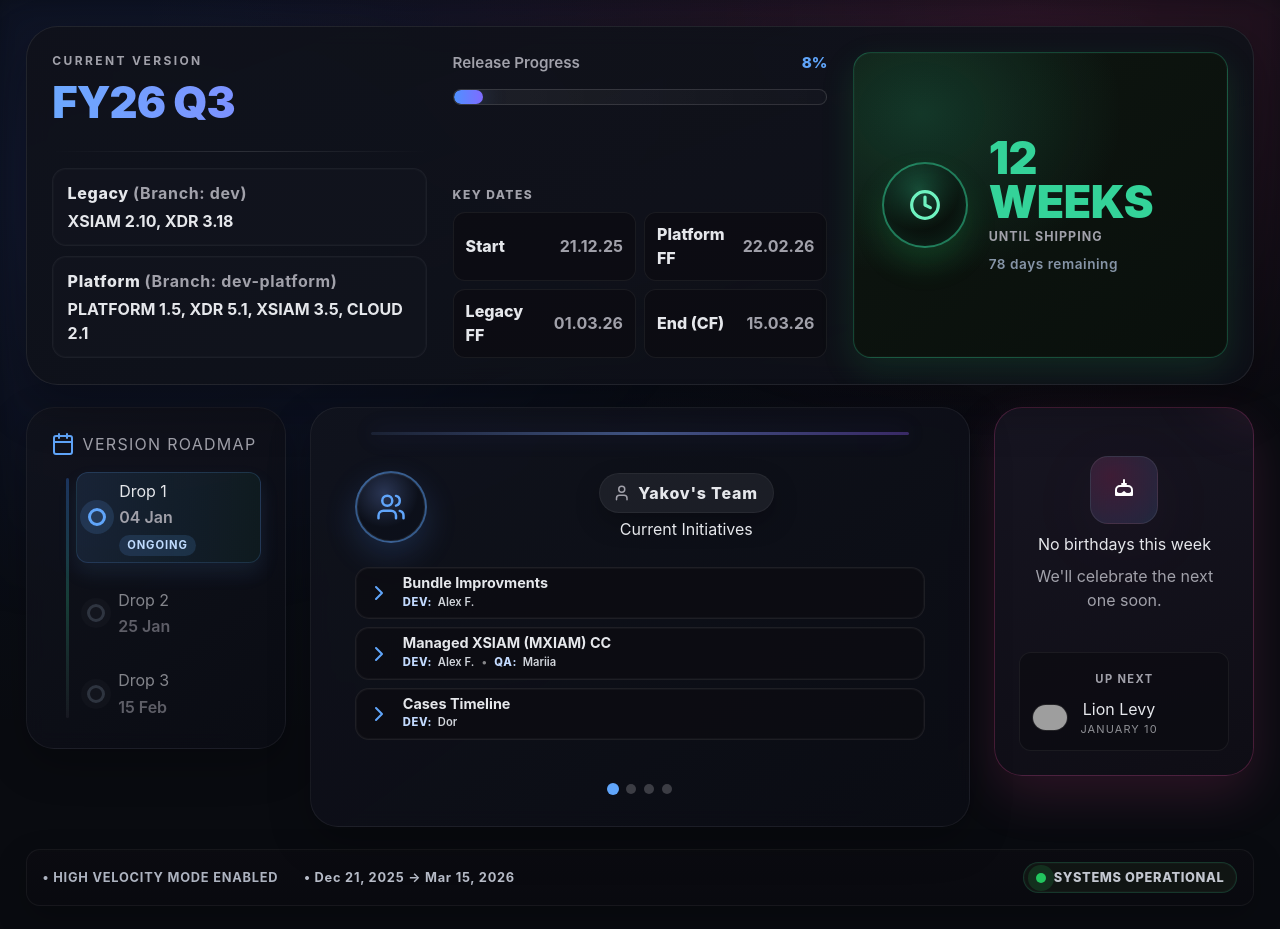
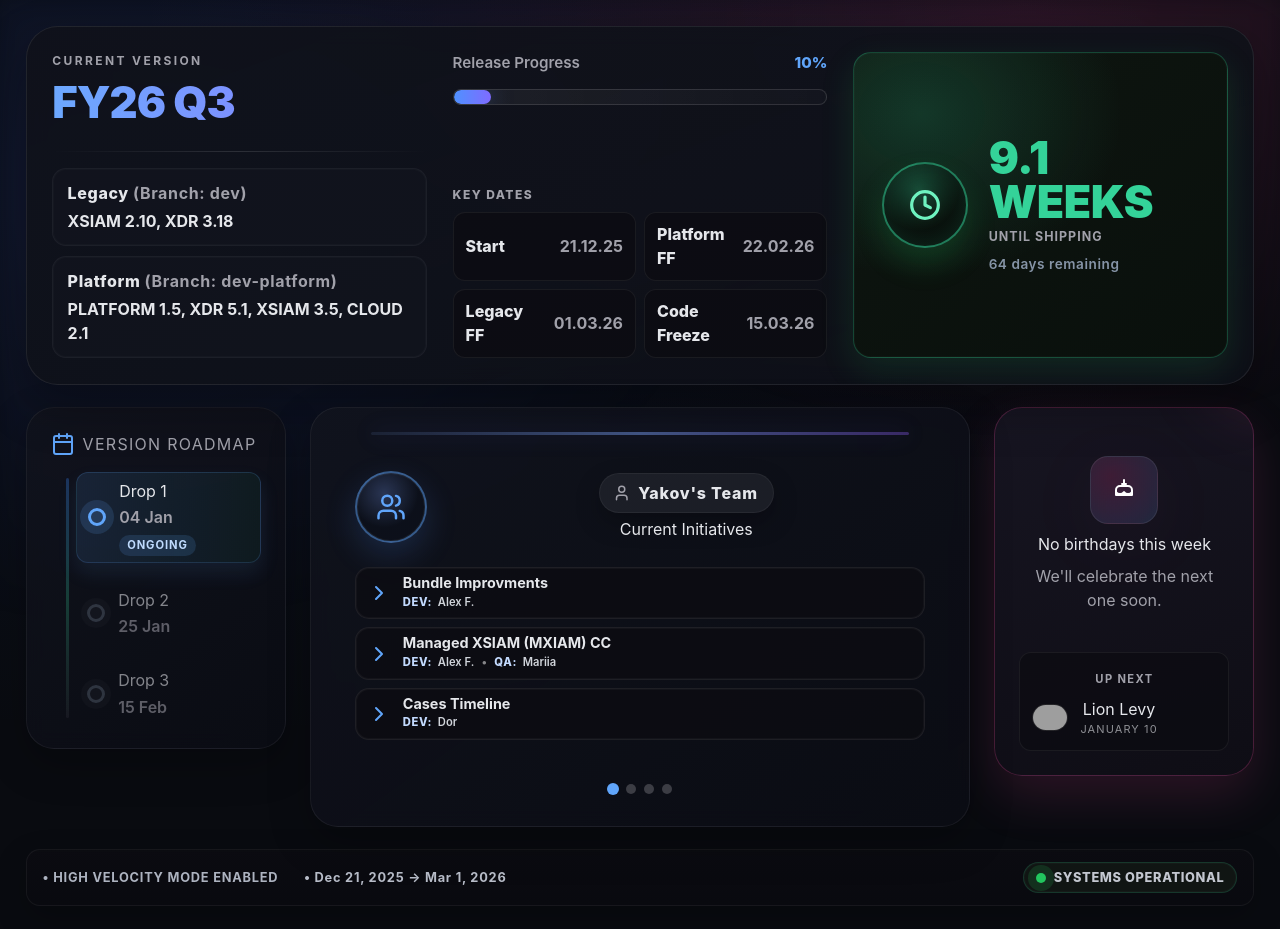
Before and after one commit to EliCohen/panw-dashboard, an Angular app: page / in a window 1280 px wide. Built offline with nearby package versions, Linux system fonts and the light colour scheme; grey boxes are pictures that could not be loaded.

Commit message:
Align timeline

```diff
--- a/public/config.json
+++ b/public/config.json
@@ -2,12 +2,12 @@
   "versionData": {
     "name": "FY26 Q3",
     "startDate": "2025-12-21",
-    "endDate": "2026-03-15",
+    "endDate": "2026-03-01",
     "milestones": [
       { "name": "Start", "date": "21.12.25" },
       { "name": "Platform FF", "date": "22.02.26" },
       { "name": "Legacy FF", "date": "01.03.26" },
-      { "name": "End (CF)", "date": "15.03.26" }
+      { "name": "Code Freeze", "date": "15.03.26" }
     ],
     "branches": [
       {
--- a/src/app/dashboard/dashboard.component.ts
+++ b/src/app/dashboard/dashboard.component.ts
@@ -7,6 +7,7 @@ import { Subscription } from 'rxjs';
 import { Birthday, Drop, Feature, Team, VersionData } from '../../models';
 import { calendarIcon, cakeIcon, checkIcon, chevronIcon, clockIcon, usersIcon, usersMiniIcon } from '../../icons';
 import { ConfigService } from '../../services/config.service';
+import { roundTo } from '../../services/utils.service';
 
 @Component({
   selector: 'dashboard',
@@ -40,7 +41,7 @@ export class DashboardComponent implements OnInit, OnDestroy {
 
   activeSlide = 0;
   slideIntervalMs = 10000;
-  weeksLeft = 0;
+  weeksLeft: number = 0;
 
   // Inline SVG strings for quick binding in the template.
   readonly calendarIcon: SafeHtml;
@@ -121,7 +122,7 @@ export class DashboardComponent implements OnInit, OnDestroy {
       this.configService.getConfig().subscribe({
         next: (data) => {
           this.versionData = this.calculateVersionData(data.versionData);
-          this.weeksLeft = Math.max(Math.ceil(this.versionData.daysLeft / 7), 0);
+          this.weeksLeft = Math.max(roundTo(this.versionData.daysLeft / 7,1), 0);
           this.drops = this.decorateDrops(data.drops);
           this.teams = Array.isArray(data.teams) ? data.teams.map((team) => this.decorateTeam(team)) : [];
           const decoratedBirthdays = this.prepareBirthdays(data.birthdays);
--- /dev/null
+++ b/src/services/utils.service.ts
@@ -0,0 +1,4 @@
+export function roundTo(n: number, decimals: number): number {
+  const factor = 10 ** decimals;
+  return Math.round(n * factor) / factor;
+}
```
